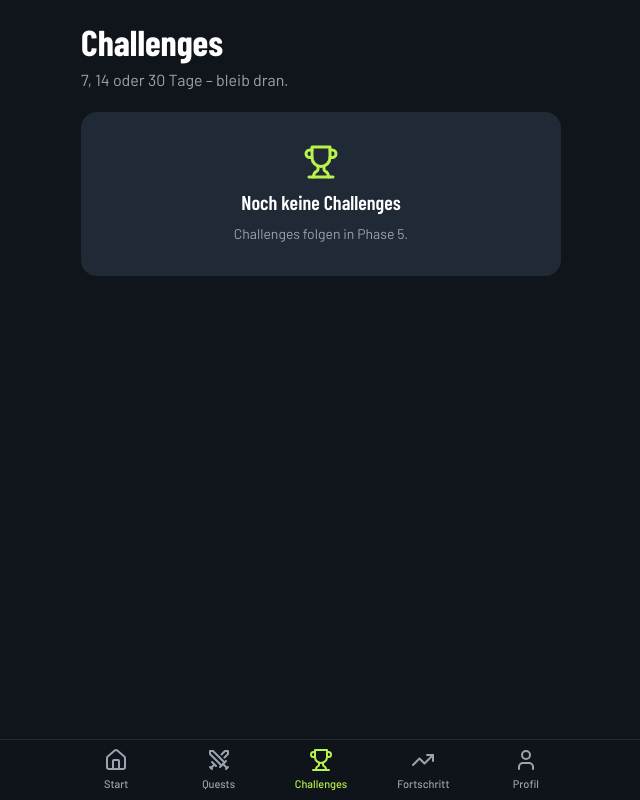
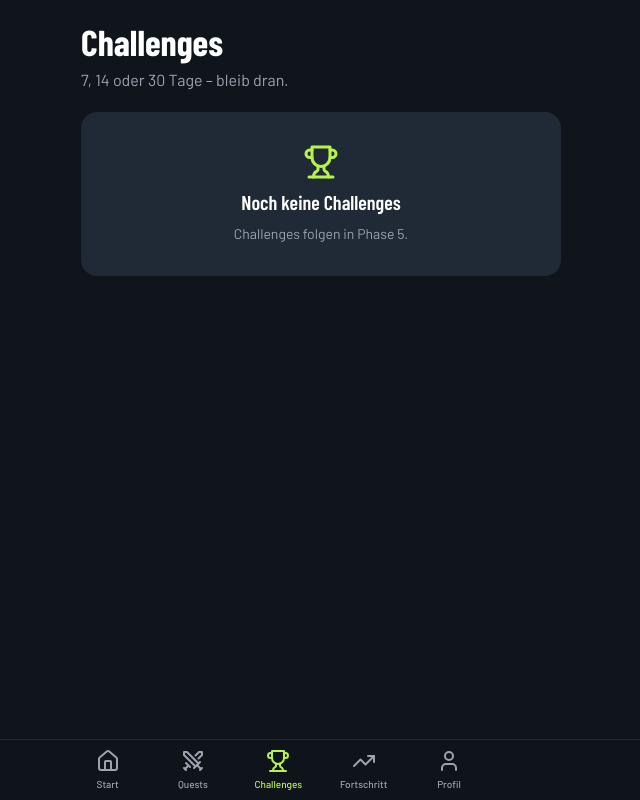
Before and after one commit to Bodyquest17/-Bodyquest, a Next.js app: page /challenges in a window 1280 px wide. Shown: the whole page, without its empty margins (319-959 px from the left). Built offline with nearby package versions, Linux system fonts and the light colour scheme; a web font is replaced by a local one.

Commit message:
Update BottomNav.tsx

```diff
--- a/components/BottomNav.tsx
+++ b/components/BottomNav.tsx
@@ -1,22 +1,35 @@
+
 "use client";
+
 import Link from "next/link";
 import { usePathname } from "next/navigation";
 import { memberNav } from "@/lib/nav";
 
 export function BottomNav() {
   const pathname = usePathname();
+
   return (
-    <nav aria-label="Hauptnavigation"
-      className="fixed inset-x-0 bottom-0 z-40 border-t border-white/10 bg-bg/95 backdrop-blur pb-[env(safe-area-inset-bottom)]">
-      <ul className="mx-auto grid max-w-lg grid-cols-5">
+    <nav
+      aria-label="Hauptnavigation"
+      className="fixed inset-x-0 bottom-0 z-40 border-t border-white/10 bg-bg/95 backdrop-blur pb-[env(safe-area-inset-bottom)]"
+    >
+      <ul className="mx-auto grid max-w-lg grid-cols-6">
         {memberNav.map(({ href, label, icon: Icon }) => {
-          const active = pathname === href || pathname.startsWith(href + "/");
+          const active =
+            pathname === href ||
+            pathname.startsWith(href + "/");
+
           return (
-            <li key={href}>
-              <Link href={href} aria-current={active ? "page" : undefined}
-                className={`flex min-h-[60px] flex-col items-center justify-center gap-1 text-[11px] font-medium ${active ? "text-accent" : "text-muted"}`}>
-                <Icon className="h-6 w-6" aria-hidden />
-                {label}
+            <li key={href} className="min-w-0">
+              <Link
+                href={href}
+                aria-current={active ? "page" : undefined}
+                className={`flex min-h-[60px] flex-col items-center justify-center gap-1 px-1 text-center text-[10px] font-medium ${
+                  active ? "text-accent" : "text-muted"
+                }`}
+              >
+                <Icon className="h-6 w-6 shrink-0" aria-hidden />
+                <span className="truncate max-w-full">{label}</span>
               </Link>
             </li>
           );
```
